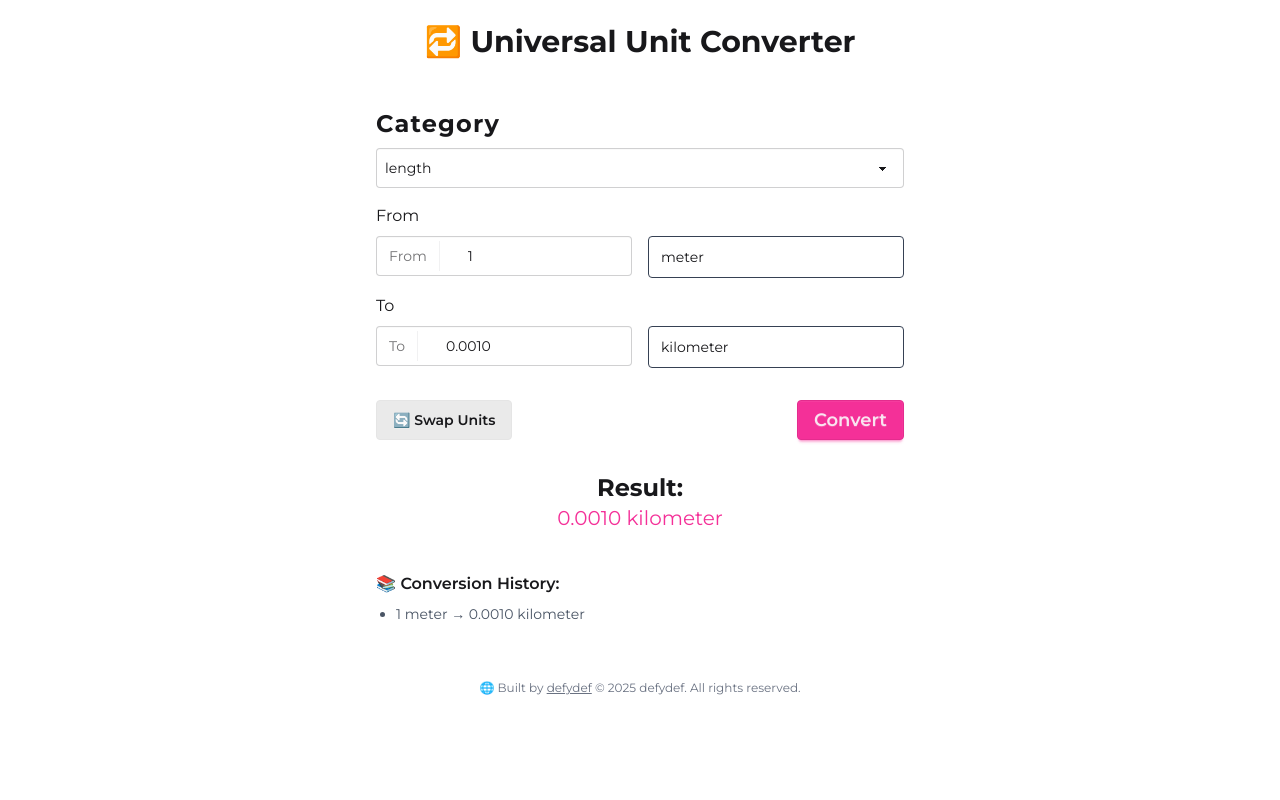
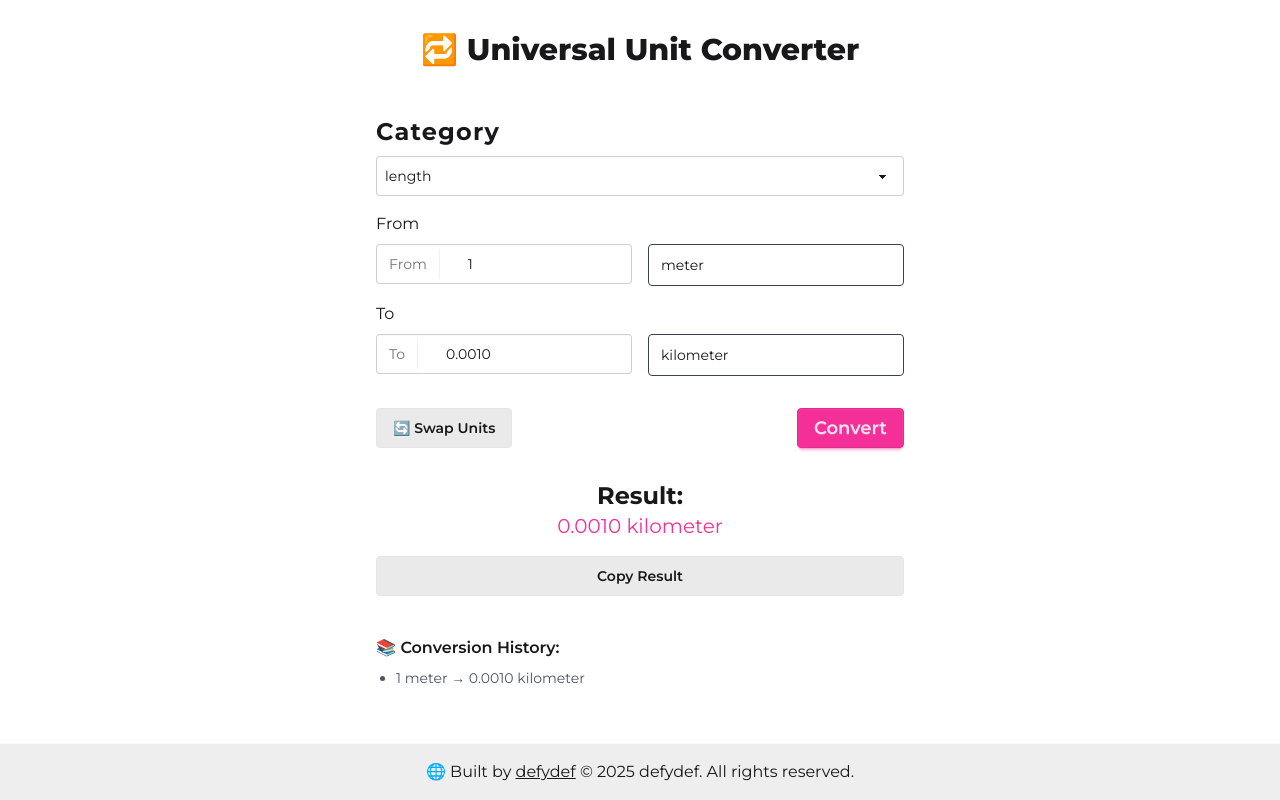
Before and after one commit to defydef/unit-converter, a React (Vite) app: page / in a window 1280 px wide. Built offline with nearby package versions, Linux system fonts and the light colour scheme.

Commit message:
Add copy button, modify footer

```diff
--- a/src/App.jsx
+++ b/src/App.jsx
@@ -19,6 +19,7 @@ function App() {
   const [toUnit, setToUnit] = useState(Object.keys(units[category])[1]);
   const [result, setResult] = useState(null);
   const [history, setHistory] = useState([]);
+  const [copied, setCopied] = useState(false);
 
   const convert = () => {
     const fromFactor = units[category][fromUnit];
@@ -42,6 +43,16 @@ function App() {
     return value % 1 === 0 ? value.toFixed(0) : value.toFixed(4);
   }
 
+  const handleCopy = async () => {
+    try {
+      await navigator.clipboard.writeText(result);
+      setCopied(true);
+      setTimeout(() => setCopied(false), 1500); // Reset after 1.5s
+    } catch (err) {
+      console.error("Copy failed:", err);
+    }
+  };
+
   // execute convert function each time value, category, fromUnit, toUnit are changed
   useEffect(() => {
     convert();
@@ -55,7 +66,7 @@ function App() {
   }, [category]);
 
   return (
-    <main className="min-h-screen p-6 font-montserrat">
+    <main className="flex min-h-screen flex-col font-montserrat">
       <Header />
 
       <section className="max-w-xl mx-auto p-6 flex flex-col justify-center gap-4">
@@ -93,6 +104,9 @@ function App() {
         </section>
 
         <Result result={result} toUnit={toUnit} formatNumber={formatNumber} />
+        <SoftButton onClick={handleCopy}>
+          {copied ? "Copied!" : "Copy Result"}
+        </SoftButton>
         <History history={history} />
       </section>
 
--- a/src/components/Footer.jsx
+++ b/src/components/Footer.jsx
@@ -1,6 +1,6 @@
 export default function Footer() {
   return (
-    <footer className="mt-8 text-center text-xs text-gray-500">
+    <footer className="fixed bottom-0 w-screen bg-base-300 p-4 text-center shadow">
       🌐 Built by{" "}
       <a href="https://github.com/defydef" className="underline">
         defydef
--- a/src/components/Header.jsx
+++ b/src/components/Header.jsx
@@ -1,6 +1,6 @@
 export default function Header() {
   return (
-    <h1 className="text-3xl font-bold text-center mb-6">
+    <h1 className="text-3xl font-extrabold text-center pt-8 pb-6">
       🔁 Universal Unit Converter
     </h1>
   );
```
